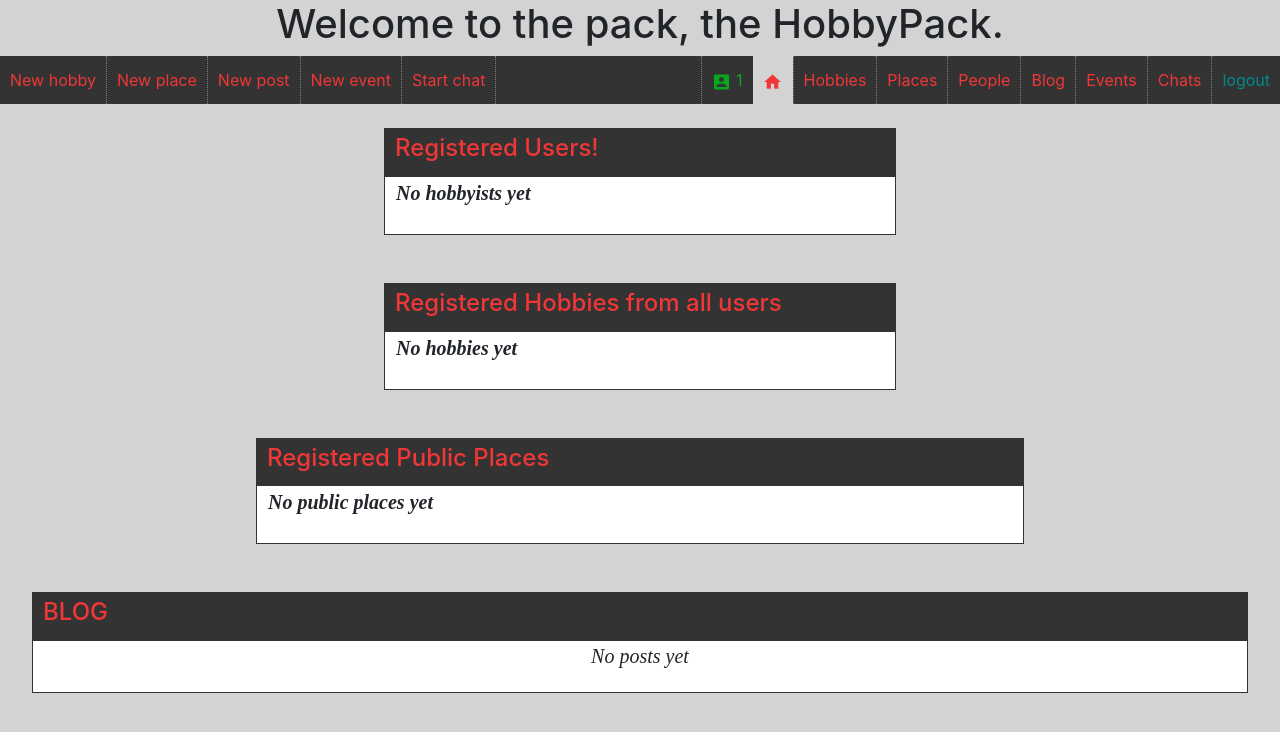
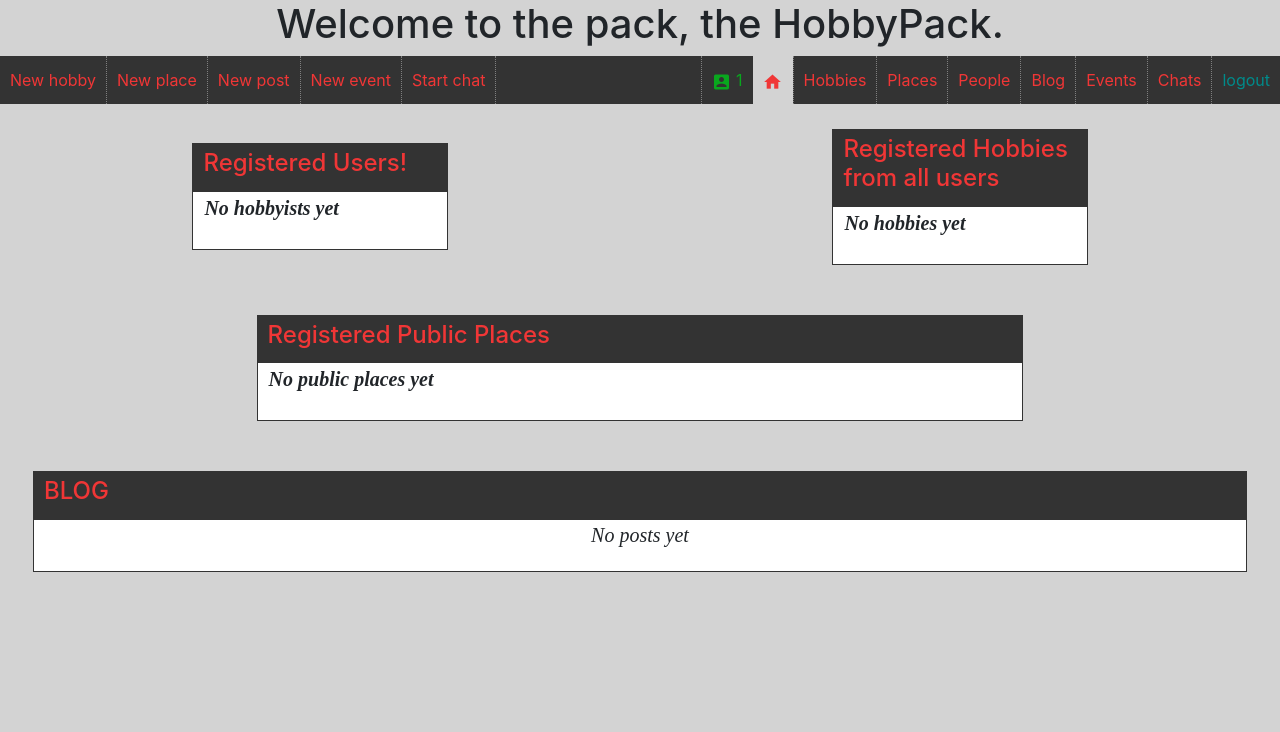
Before and after one commit to LuisOC89/hobby-pack, a Flask app: page / in a window 1280 px wide. Shown: the top 732 px of the page. Run offline with Flask 2, Linux system fonts and the light colour scheme; the visitor is signed in with stand-in values (Sample User, id 1); data that the repository does not hold is empty; some libraries are stand-ins or nearby versions.

Commit message:
Playing with distribution

```diff
--- a/templates/zindex.html
+++ b/templates/zindex.html
@@ -9,6 +9,9 @@
     {% else %}
     {% endif %}
 
+    <table style="width:100%">
+        <tr>
+            <td style="width:50%">
                 <br>
                 <div class="display-info-general" id="display-info-all-users">
                     <div class="display-info-title-general main-users">
@@ -42,6 +45,8 @@
                     {% endif %}
                 </div>
                 <br>
+            </td>
+            <td style="width:50%">
                 <br>
                 <div class="display-info-general" id="display-info-each-place">
                     <div class="display-info-title-general main-place">
@@ -81,6 +86,10 @@
                     {% endif %}
                 </div>
                 <br>
+            </td>
+        </tr>
+        <tr>
+            <td colspan="2">
                 <br>
                 <div class="display-info-general" id="display-info-all-places">
                     <div class="display-info-title-general main-places">
@@ -114,6 +123,10 @@
                     {% endif %}
                 </div>
                 <br>
+            </td>
+        </tr>
+        <tr>
+            <td colspan="2">
                 <br>
                 <div class="display-info-general" id="display-info-all-posts">
                     <div class="display-info-title-general main-post">
@@ -163,6 +176,10 @@
                 </div>
                 <br>
                 <br>
+            </td>
+        </tr>
+    </table>
+
 {% else %}
                 <br>
                 <div class="display-info-general" id="display-info-all-users">
@@ -197,7 +214,10 @@
                     {% endif %}
                 </div>
                 <br>
-
+            </td>
+        </tr>
+        <tr>
+            <td>
                 <br>
                 <div class="display-info-general" id="display-info-each-place">
                     <div class="display-info-title-general main-place">
@@ -313,8 +333,18 @@
                 <br>
                 <br>
             {% endif %}
+            </td>
+        </tr>
 
 
+
+
+
+
+
+
+
+</table>
 
 
 
```
Lines whose indentation alone changed are shown as unchanged.
